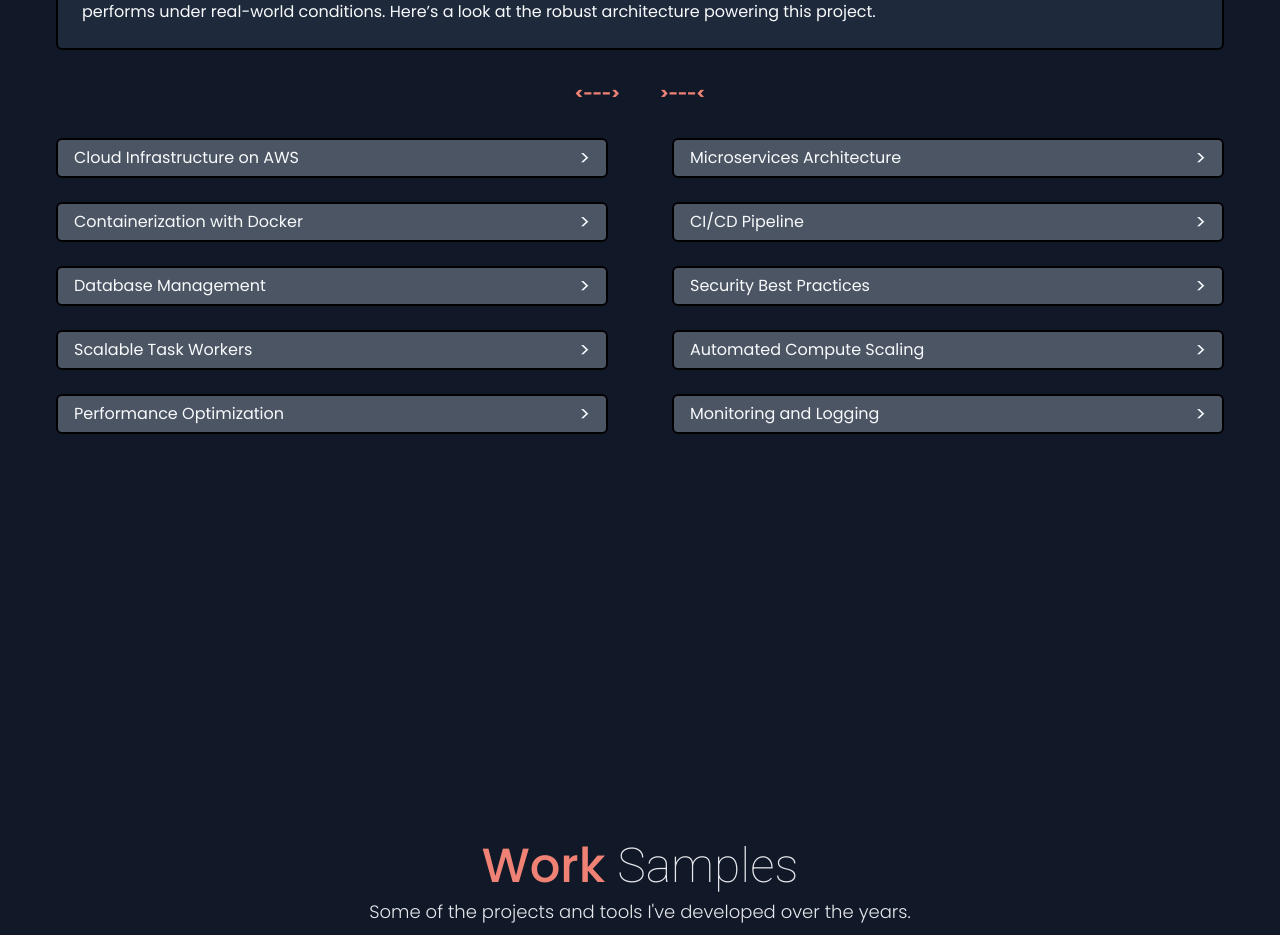
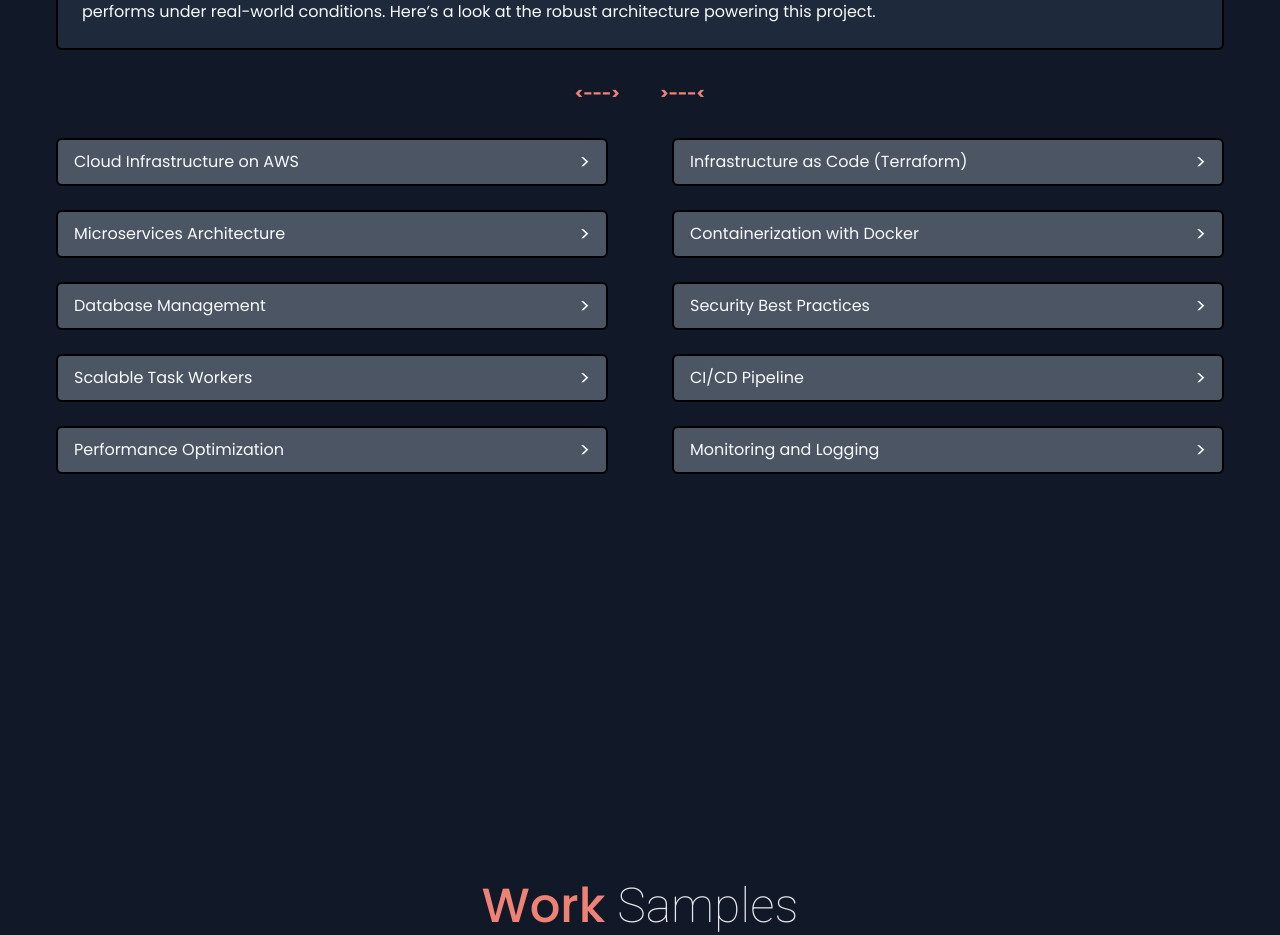
Before and after one commit to PixelOmen/portfolio_site, a React (Vite) app in the folder EA_Portfolio/: page /demos in a window 1280 px wide. Shown: the part 2120-3055 px from the top of the page. Built offline with nearby package versions, Linux system fonts and the light colour scheme; no server answers.

Commit message:
update: added IaC sectio to HIW

```diff
--- a/EA_Portfolio/src/sections/howItWorksSection/HIWItem.tsx
+++ b/EA_Portfolio/src/sections/howItWorksSection/HIWItem.tsx
@@ -23,7 +23,7 @@ export default function HIWItem({
   function open() {
     headerRef.current?.classList.remove('rounded-b-md');
     descriptionRef.current?.classList.remove('max-h-0', 'sm:max-h-0');
-    descriptionRef.current?.classList.add('max-h-64', 'sm:max-h-40');
+    descriptionRef.current?.classList.add('max-h-80', 'sm:max-h-52');
     arrowRef.current?.classList.add('rotate-90');
     openRef.current = true;
   }
@@ -31,7 +31,7 @@ export default function HIWItem({
   function close() {
     headerRef.current?.classList.add('rounded-b-md');
     descriptionRef.current?.classList.add('max-h-0', 'sm:max-h-0');
-    descriptionRef.current?.classList.remove('max-h-64', 'sm:max-h-40');
+    descriptionRef.current?.classList.remove('max-h-80', 'sm:max-h-52');
     arrowRef.current?.classList.remove('rotate-90');
     openRef.current = false
   }
@@ -59,7 +59,7 @@ export default function HIWItem({
       <header
         ref={headerRef}
         onClick={toggleExpand}
-        className="relative px-4 py-2 sm:py-1 max-h- bg-gray-600 flex justify-between items-center cursor-pointer rounded-t-md transition-all duration-1000 border-2 border-black z-10"
+        className="relative px-4 py-2 max-h-sm:py-1 max-h- bg-gray-600 flex justify-between items-center cursor-pointer rounded-t-md transition-all duration-1000 border-2 border-black z-10"
       >
         <div>
           {title}
--- a/EA_Portfolio/src/sections/howItWorksSection/HowItWorksSection.tsx
+++ b/EA_Portfolio/src/sections/howItWorksSection/HowItWorksSection.tsx
@@ -45,9 +45,9 @@ export default function AboutSection({
                   description="Hosted on AWS, this project takes advantage of cloud-native services, including RDS for managed PostgreSQL databases, S3 for static asset storage, and CloudFront for fast, global content delivery. The architecture is designed for resilience and high availability."
                 />
                 <HIWItem
-                  title="Containerization with Docker"
-                  description="Containerized using Docker, the application stack is fully portable and consistent across all environments. Docker Compose is utilized for local development, while AWS ECS handles container orchestration in production, ensuring seamless deployment and scaling."
-                />
+                  title="Microservices Architecture"
+                  description="This project is built on a foundation of decoupled, independently deployable services. Each service is designed to handle specific business functions, ensuring scalability and maintainability."
+                  />
                 <HIWItem
                   title="Database Management"
                   description="Utilizing PostgreSQL via Amazon RDS, the database layer is optimized for performance and security. The setup includes automated backups and robust migration strategies to ensure data integrity and seamless updates."
@@ -63,20 +63,20 @@ export default function AboutSection({
               </div>
               <div className="min-[440px]:min-w-96 flex-1 flex flex-col gap-y-8 sm:gap-y-5 pb-8 sm:pb-5">
                 <HIWItem
-                  title="Microservices Architecture"
-                  description="This project is built on a foundation of decoupled, independently deployable services. Each service is designed to handle specific business functions, ensuring scalability and maintainability."
+                  title="Infrastructure as Code (Terraform)"
+                  description="Infrastructure is defined and managed using Terraform, enabling consistent and repeatable deployments across all environments. With version-controlled IaC, every change is tracked and auditable, ensuring transparency and reducing the risk of configuration drift. Terraform's modular approach allows for easy updates and scaling, making infrastructure management efficient and scalable."
                 />
                 <HIWItem
-                  title="CI/CD Pipeline"
-                  description="Automated CI/CD pipeline orchestrates the building, testing, and deployment. GitHub Actions integrates with AWS services to ensure consistent continuous delivery on every deployment."
+                  title="Containerization with Docker"
+                  description="Containerized using Docker, the application stack is fully portable and consistent across all environments. Docker Compose is utilized for local development, while AWS ECS handles container orchestration in production, ensuring seamless deployment and scaling."
                 />
                 <HIWItem
                   title="Security Best Practices"
                   description="Security is built into every layer of the infrastructure, from OAuth2 for authentication to the principle of least privilege in IAM roles. All of it helps maintain a secure and compliant environment."
                 />
                 <HIWItem
-                  title="Automated Compute Scaling"
-                  description="Infrastructure designed to scale automatically based on demand, using ECS service scaling. This ensures that the application remains responsive and cost-efficient, adapting to traffic fluctuations seamlessly."
+                  title="CI/CD Pipeline"
+                  description="Automated CI/CD pipeline orchestrates the building, testing, and deployment. GitHub Actions integrates with AWS services to ensure consistent continuous delivery on every deployment."
                 />
                 <HIWItem
                   title="Monitoring and Logging"
```
